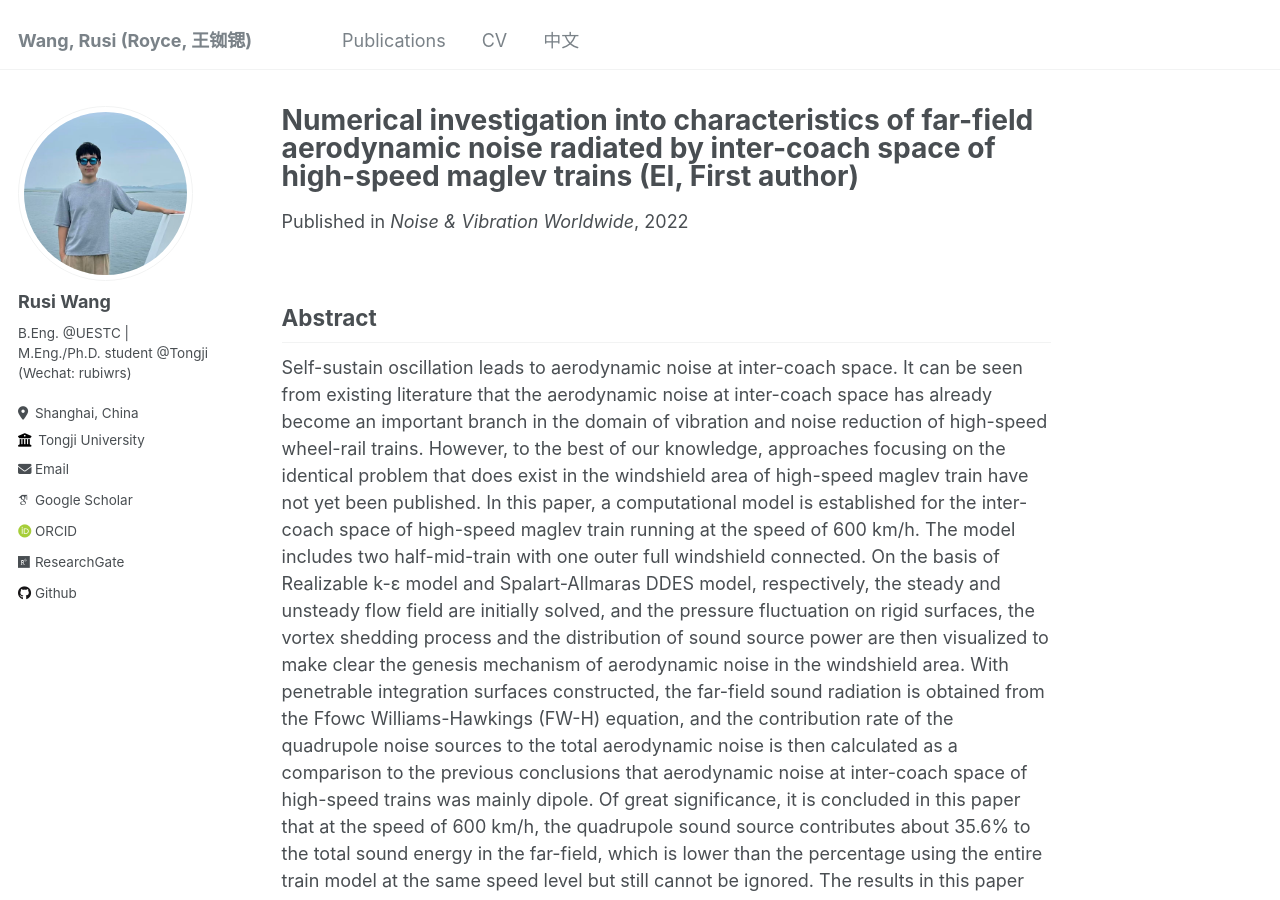
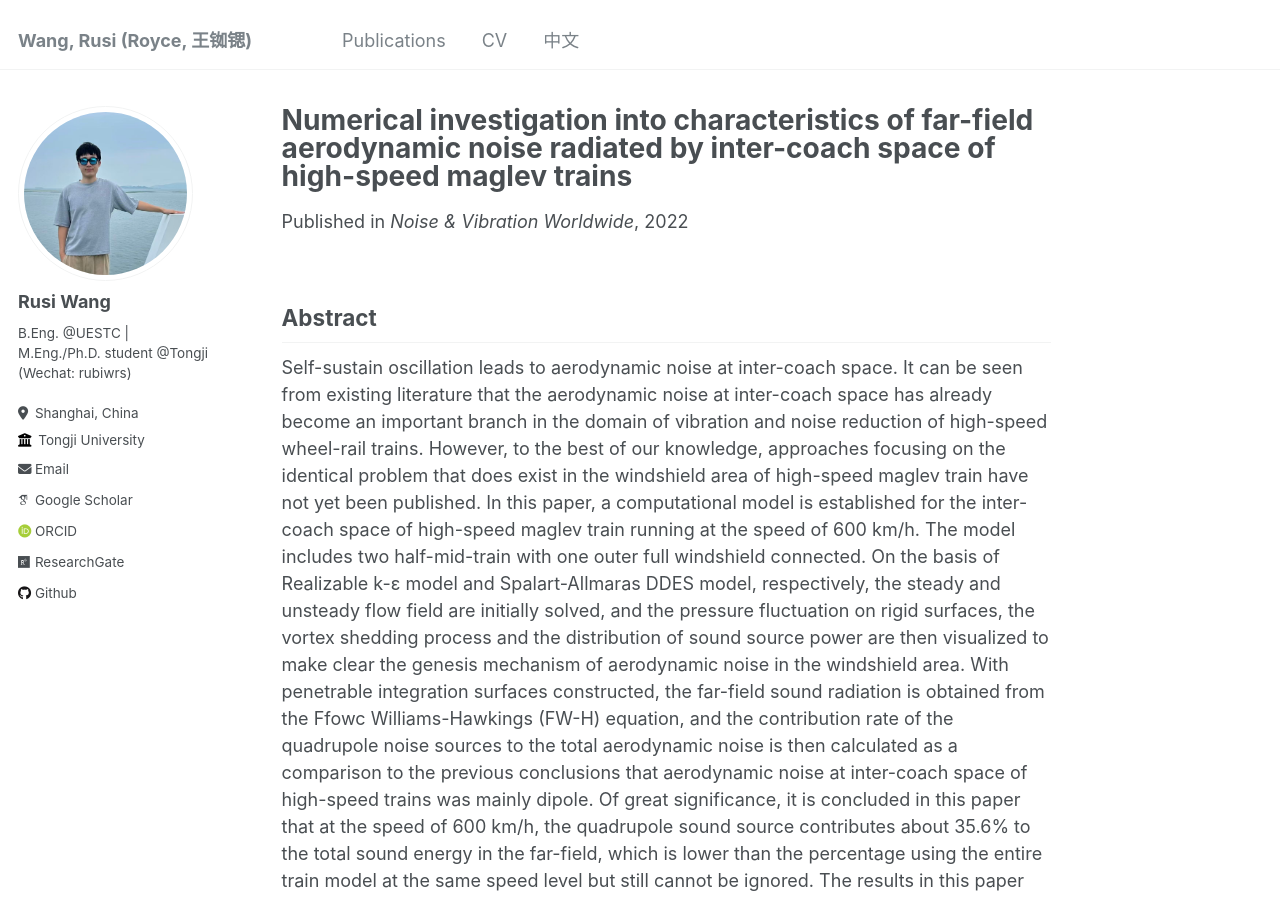
Before and after one commit to RusiWang99/RusiWang99.github.io, a Jekyll site: the page built from _publications/2022-10-20-Numerical investigation into characteristics of far-field aerodynamic noise radiated by inter-coach space of high-speed maglev trains.md, in a window 1280 px wide and 900 px high. Built offline with Jekyll 4.4.1, drawn with Linux system fonts in a browser that asks for light colours; some web fonts are replaced.

Commit message:
Update 2022-10-20-Numerical investigation into characteristics of far-field aerodynamic noise radiated by inter-coach space of high-speed maglev trains.md

```diff
--- a/_publications/2022-10-20-Numerical investigation into characteristics of far-field aerodynamic noise radiated by inter-coach space of high-speed maglev trains.md
+++ b/_publications/2022-10-20-Numerical investigation into characteristics of far-field aerodynamic noise radiated by inter-coach space of high-speed maglev trains.md
@@ -1,5 +1,5 @@
 ---
-title: "Numerical investigation into characteristics of far-field aerodynamic noise radiated by inter-coach space of high-speed maglev trains (EI, First author)"
+title: "Numerical investigation into characteristics of far-field aerodynamic noise radiated by inter-coach space of high-speed maglev trains"
 collection: publications
 permalink: /publication/2022-10-20-Numerical investigation into characteristics of far-field aerodynamic noise radiated by inter-coach space of high-speed maglev trains
 excerpt: ''
```
